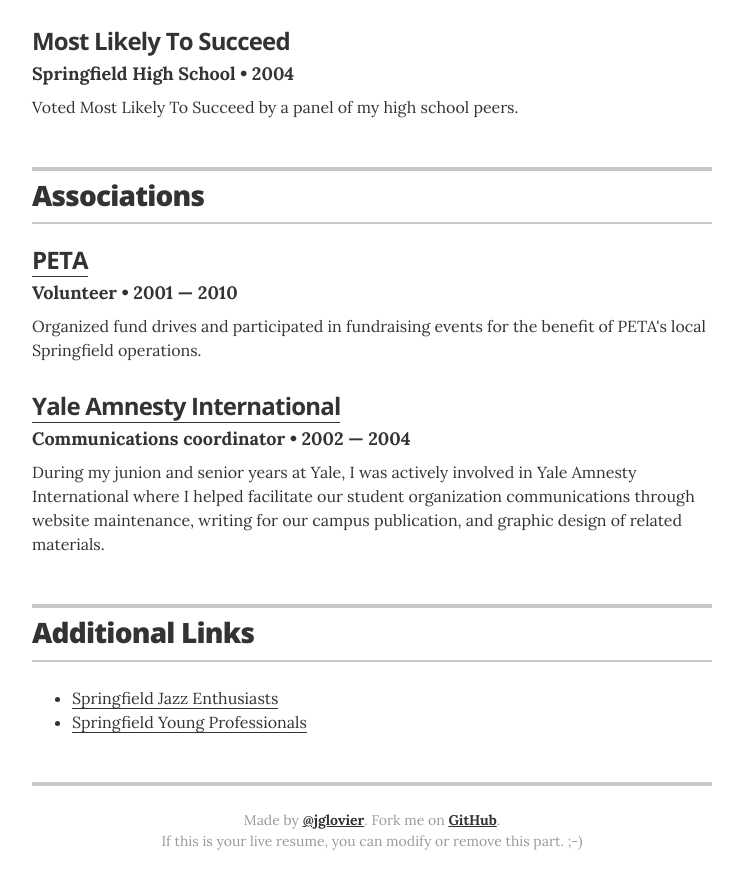
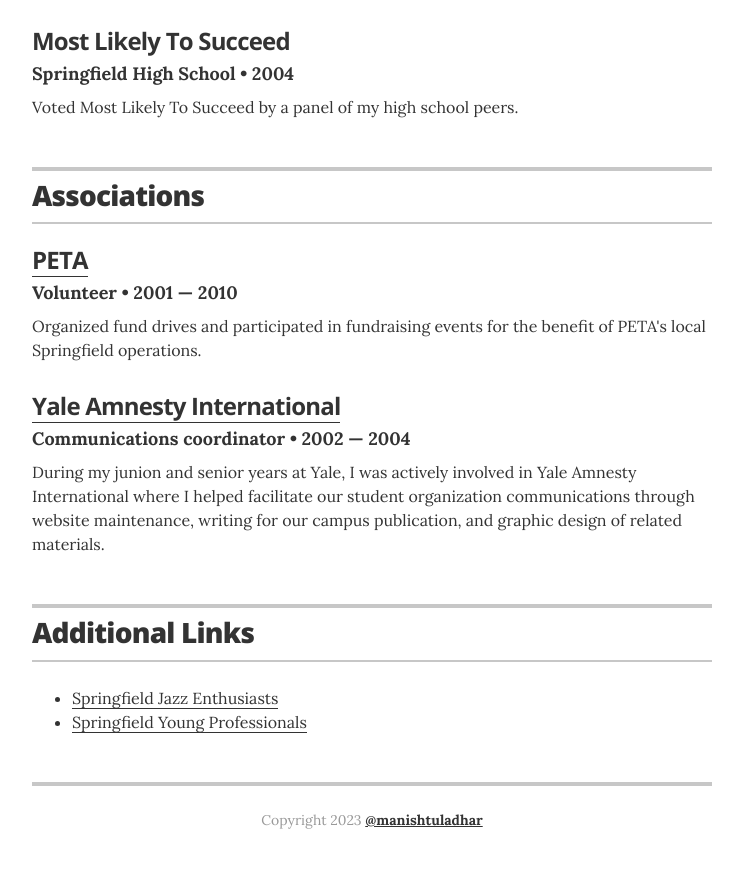
Before and after one commit to lighttt/manishtuladhar, a Jekyll site: the page built from index.html, in a window 1280 px wide and 900 px high, scrolled down 2650 px. Shown: the top 889 px of the window, without its empty margins (268-1011 px from the left). Built offline with Jekyll 4.4.1, drawn with Linux system fonts in a browser that asks for light colours.

Commit message:
Handle footer

```diff
--- a/_layouts/resume.html
+++ b/_layouts/resume.html
@@ -235,9 +235,7 @@
     {% endif %}
 
     <footer class="page-footer">
-      <p class="footer-line">Made by <a href="http://twitter.com/jglovier">@jglovier</a>. Fork me on <a
-          href="https://github.com/jglovier/resume-template">GitHub</a>.</p>
-      <p class="footer-line">If this is your live resume, you can modify or remove this part. ;-)</p>
+      <p class="footer-line">Copyright 2023 <a href="http://github.com/lighttt">@manishtuladhar</a>
     </footer>
 
   </div>
```
